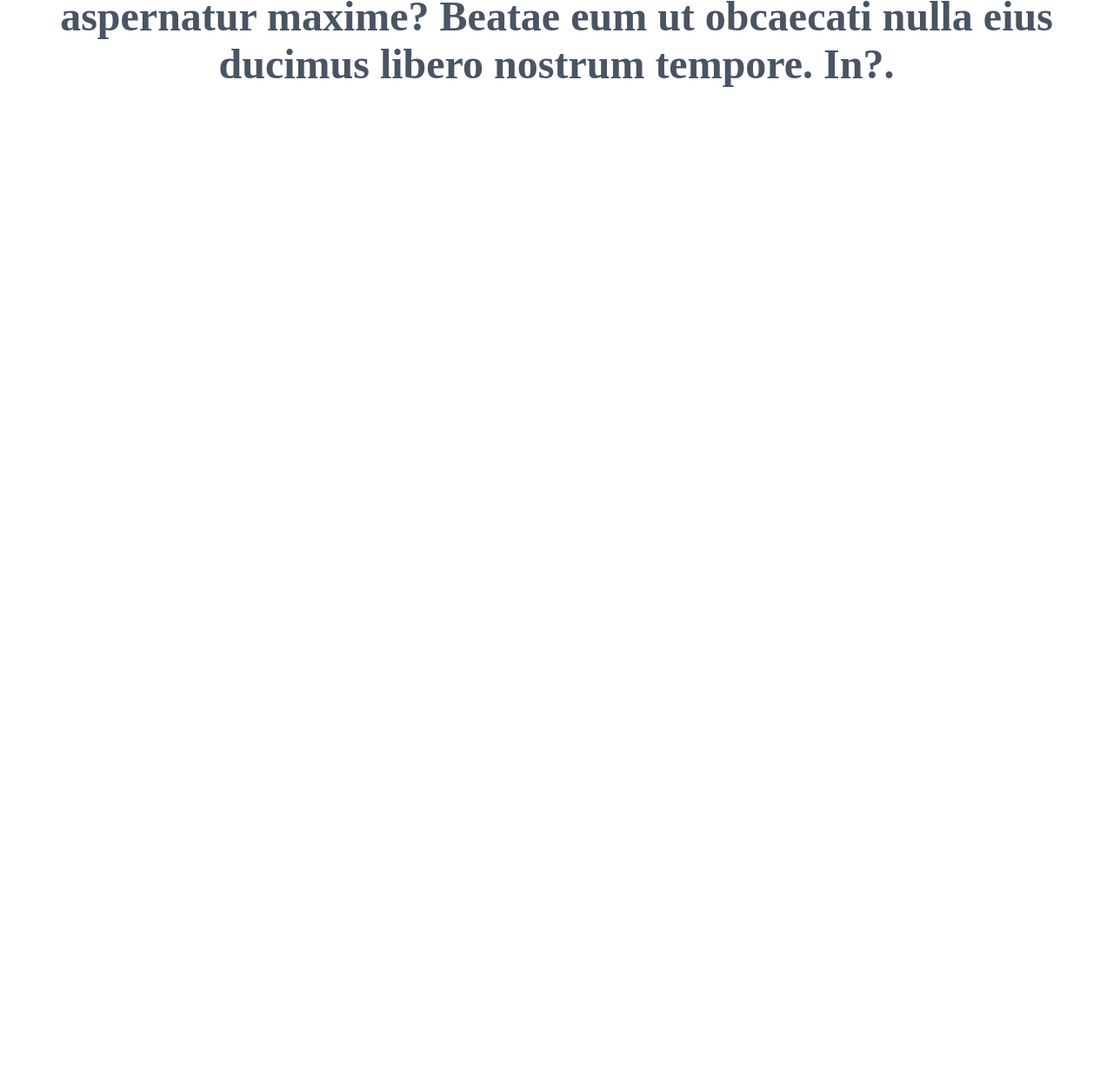
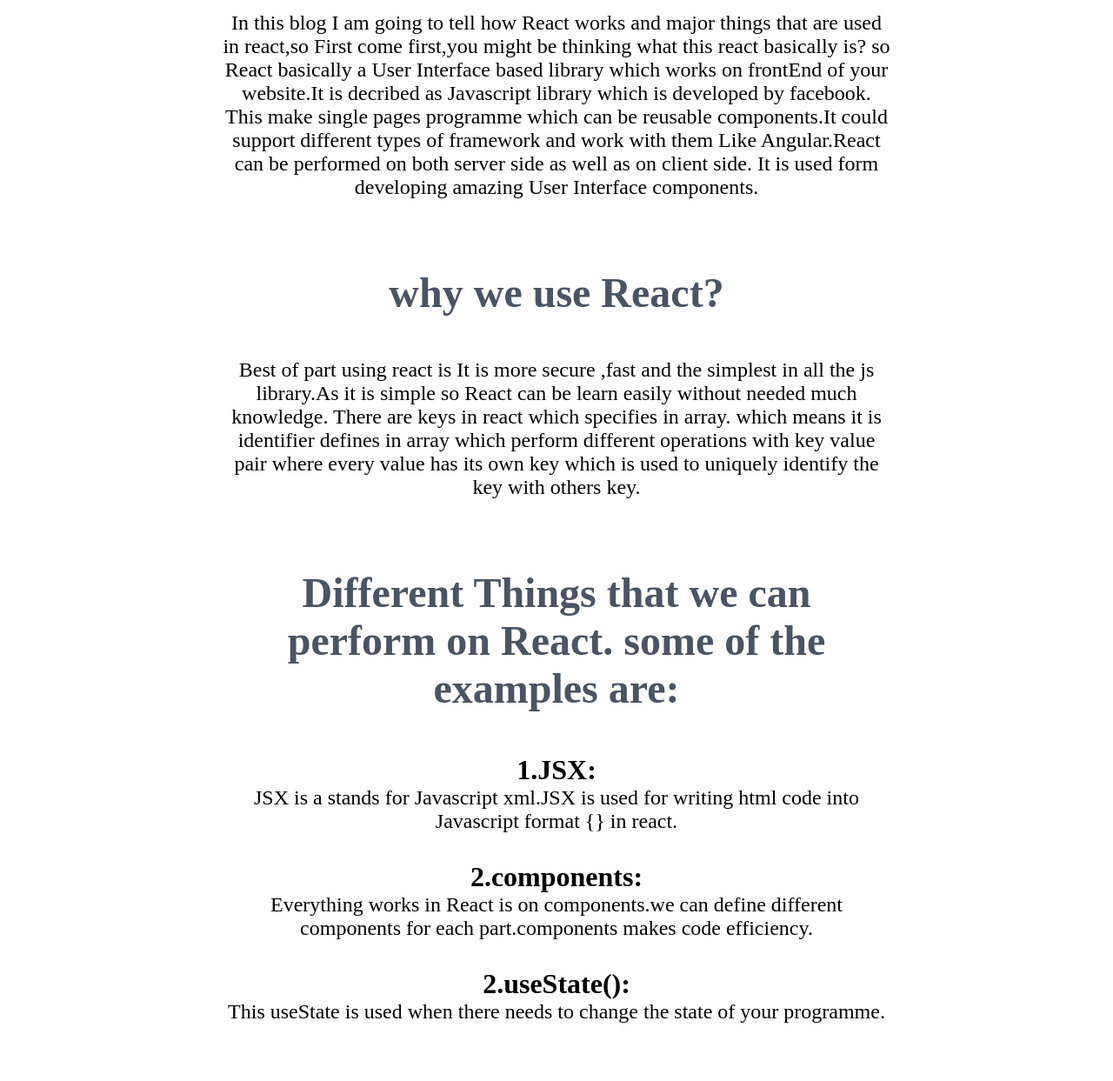
Before and after one commit to mohit0268/MyPortfolio, a plain HTML site: page blogs/blog1.html in a window 1280 px wide. Shown: the part 780-2023 px from the top of the page at 87% size. Before the commit the page ends 945 px from the top, so only its background shows below. Drawn offline with Linux system fonts and the light colour scheme.

Commit message:
blog1 updated

```diff
--- a/blogs/blog1.html
+++ b/blogs/blog1.html
@@ -31,10 +31,42 @@
        <!-- image -->
        <div class="hero">
         <header class="hero-img">
-            <img src="/Images.svg" alt="svg">
+            <img src="../Images/reactImage.jpeg" alt="svg">
+
          </div>
         </header>
     </div>
-    <div class="container container-center">
-    <h1 class="sec-header header">Blog1:Lorem ipsum dolor sit amet consectetur adipisicing elit. Optio totam, libero aut distinctio excepturi illum officia iusto expedita omnis ipsa neque, quas alias quam necessitatibus veritatis accusantium veniam asperiores accusamus Lorem ipsum dolor sit amet, consectetur adipisicing elit. Voluptatem assumenda odio blanditiis repudiandae consequatur ducimus fugit exercitationem aspernatur maxime? Beatae eum ut obcaecati nulla eius ducimus libero nostrum tempore. In?.</h1>
+    <div class="container container-center blogs-container">
+    <h1 class="sec-header header">Description of React and How React Perform task?</h1>
+    <p class="hero-header">
+        In this blog I am going to tell how React works and major things that are used in react,so First come first,you might be thinking what this react basically is?
+        so React basically a User Interface based library which works on frontEnd of your website.It is decribed as Javascript library which is developed by facebook.
+        This make single pages programme which can be reusable components.It could support different types of framework and work with them Like Angular.React can be performed on both server side as well as on client side.
+        It is used form developing amazing User Interface components.
+    <h1 class="sec-header header">why we use React?</h1>
+        <p class="hero-header ">
+        Best of part using react is It is more secure ,fast and the simplest in all the js library.As it is simple so React can be learn easily without needed much knowledge.
+        There are keys in react which specifies in array. which means it is identifier defines in array which perform different operations with key value pair where every value has its own key which is used to uniquely identify the key with others key.
+
+    <h1 class="sec-header header blo-head">Different Things that we can perform on React.
+        some of the examples are:</h1>
+        <ul type="none">
+            <li"><h1>1.JSX:</h1> <p class="hero-header">
+                JSX is a stands for Javascript xml.JSX is used for writing html code into Javascript format {} in react.
+            </p>
+        </li>
+
+            <li><h1>2.components:</h1>
+            <p class="hero-header">
+                Everything works in React is on components.we can define different components for each part.components makes code efficiency.
+            </p></li>
+            <li><h1>2.useState():</h1>
+                <p class="hero-header">
+                    This useState is used when there needs to change the state of your programme.
+                </p></li>
+
+
+        </ul>
+
+           <br></p>
 </div>
--- a/styles.css
+++ b/styles.css
@@ -63,7 +63,9 @@
     .list-inline{
         padding:0.5rem;
     }
-
+    .blo-head{
+        font-size: 1rem;
+    }
 
     }
 
@@ -164,3 +166,9 @@
         position: relative;
         padding:1rem;
     }
+
+
+.blogs-container{
+    max-width:60%;
+
+}
```
Also changed, not shown: Blogs.html (+2 -21 lines), Images/Blogs images/closure.png (deleted), Images/Blogs images/download.png (deleted), Images/reactImage.jpeg (added).
